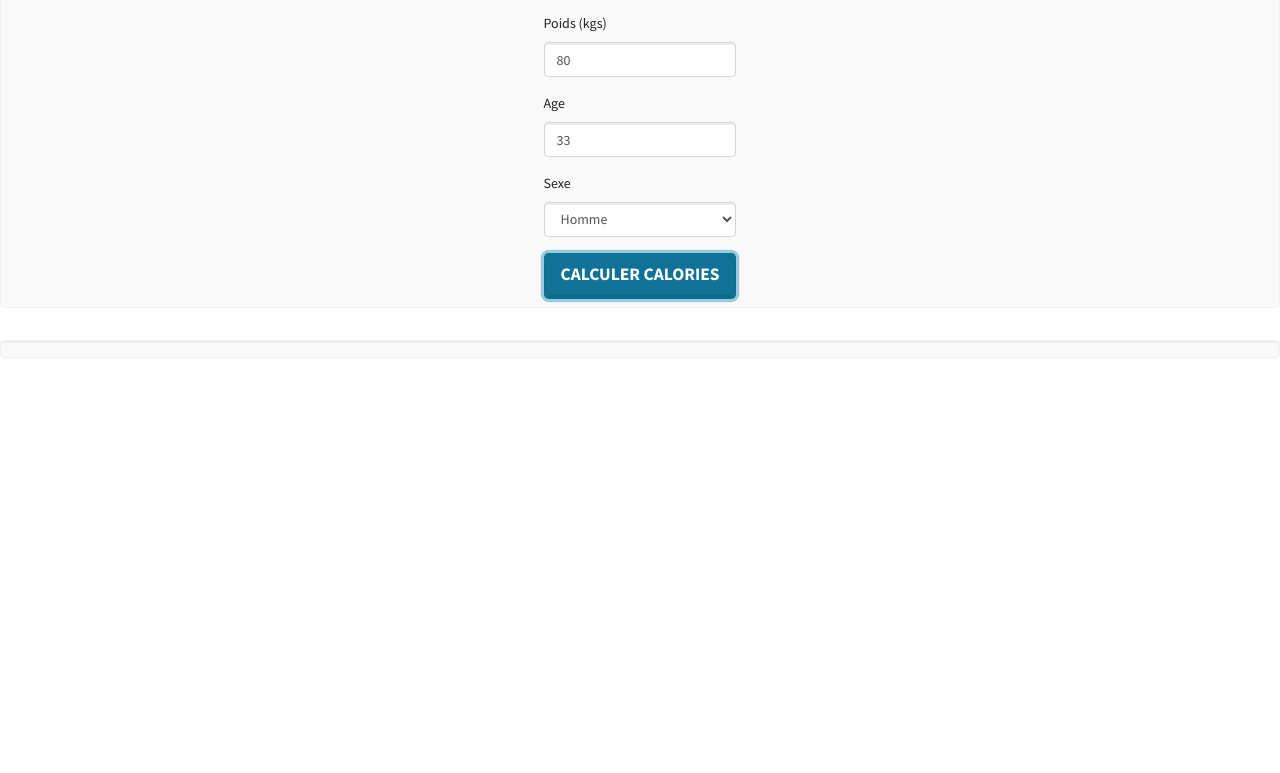
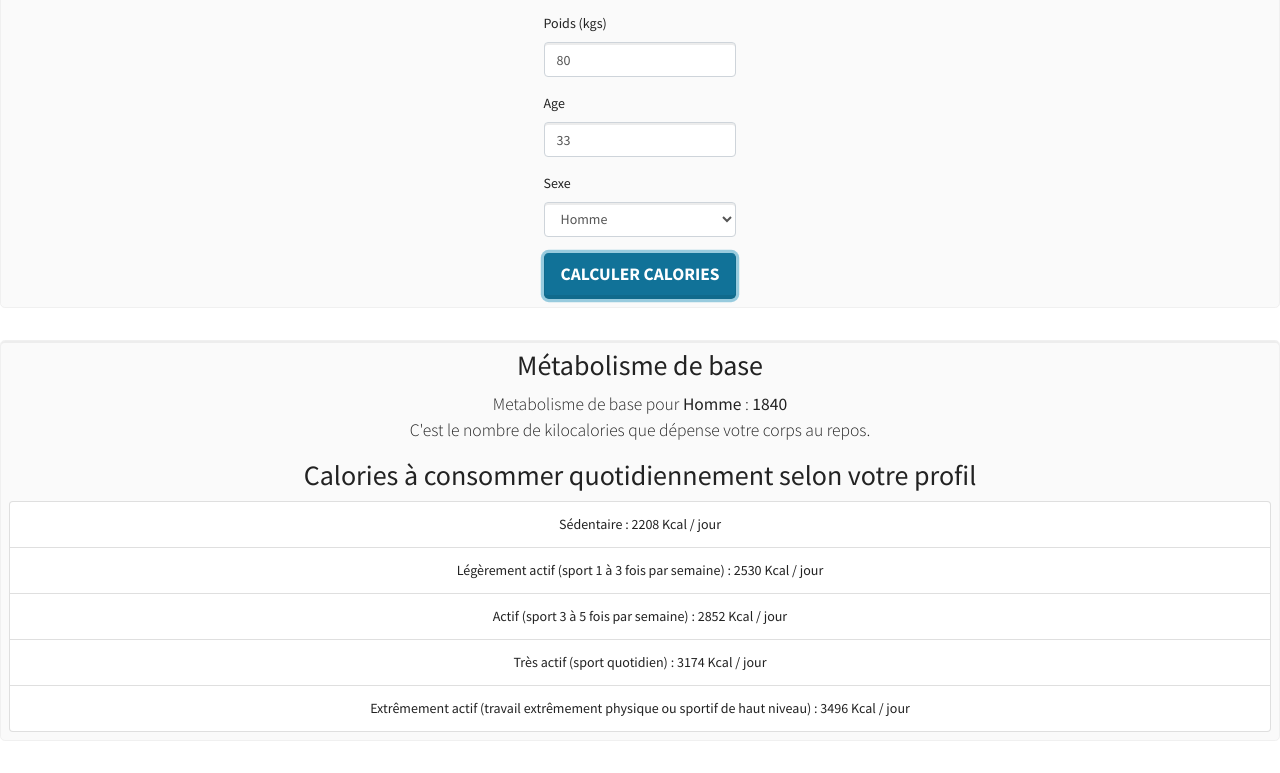
Before and after one commit to AlexARNcode/caloriesCalculator, a plain HTML site: page index.html in a window 1280 px wide. Both pictures are taken after a click on the button "Calculer calories". Shown: the part 126-899 px from the top of the page. Before the commit the page ends 800 px from the top, so only its background shows below. Drawn offline with Linux system fonts and the light colour scheme.

Commit message:
More modern DOM manipulation (clone HTMl template, custom it and display it)

```diff
--- a/index.html
+++ b/index.html
@@ -51,21 +51,22 @@
   </div>
 
   <!-- Output -->
-  <template id="output" class="p-2 text-center jumbotron">
-    <div id="output" class="p-2 text-center jumbotron">
+  <template id="outputTemplate" class="p-2 text-center jumbotron">
+    <div>
       <h2>Métabolisme de base</h2>
-      <p class="lead">Metabolisme de base pour <strong>Homme</strong> : <strong><!-- 1840 kilocalories par jour. --></strong><br>
+      <p class="lead">Metabolisme de base pour <strong id="gender"><!-- Homme --></strong> : <strong id="BasalMetabolismKcalPerDay"><!-- 1840 kilocalories par jour. --></strong><br>
         C'est le nombre de kilocalories que dépense votre corps au repos.</p>
       <h2>Calories à consommer quotidiennement selon votre profil</h2>
       <ul class="list-group">
-        <li class="list-group-item"><!-- Sédentaire : 2208 Kcal / jour --></li>
-        <li class="list-group-item"><!-- Légèrement actif (sport 1 à 3 fois par semaine) : 2530 Kcal / jour --></li>
-        <li class="list-group-item"><!-- Actif (sport 3 à 5 fois par semaine) : 2852 Kcal / jour --></li>
-        <li class="list-group-item"><!-- Très actif (sport quotidien) : 3174 Kcal / jour --></li>
-        <li class="list-group-item"><!-- Extrêmement actif (travail extrêmement physique ou sportif de haut niveau) : 3496 Kcal / jour --></li>
+        <li class="list-group-item">Sédentaire : <span id="sedentaryKcalPerDay">2208</span> Kcal / jour</li>
+        <li class="list-group-item">Légèrement actif (sport 1 à 3 fois par semaine) : <span id="lightlyActiveKcalPerDay">2530</span> Kcal / jour</li>
+        <li class="list-group-item">Actif (sport 3 à 5 fois par semaine) : <span id="activeKcalPerDay">2852</span> Kcal / jour</li>
+        <li class="list-group-item">Très actif (sport quotidien) : <span id="veryActiveKcalPerDay">3174</span> Kcal / jour</li>
+        <li class="list-group-item">Extrêmement actif (travail extrêmement physique ou sportif de haut niveau) : <span id="extremlyActiveKcalPerDay">3496</span> Kcal / jour</li>
       </ul>
     </div>
   </template>
+
   <div id="output" class="p-2 text-center jumbotron">
 
   </div>
--- a/scripts/calories.js
+++ b/scripts/calories.js
@@ -23,15 +23,25 @@ const extremelyActive = (metabolism * 1.9).toFixed(0);
 
 
 // Output for end user
-let output ="<h2>Métabolisme de base</h2>";
-output += `<p class="lead">Metabolisme de base pour <strong>${gender}</strong> : <strong>${metabolism} kilocalories par jour.</strong><br> C'est le nombre de kilocalories que dépense votre corps au repos.</p>`;
+const outputElement = document.getElementById('output');
+const outputTemplate = document.getElementById('outputTemplate');
 
-output += "<h2>Calories à consommer quotidiennement selon votre profil</h2>";
-output += `<ul class="list-group"><li class="list-group-item">Sédentaire : ${sedentary} Kcal / jour</li>`;
-output += `<li class="list-group-item">Légèrement actif (sport 1 à 3 fois par semaine) : ${lightlyActive} Kcal / jour</li>`;
-output += `<li class="list-group-item">Actif (sport 3 à 5 fois par semaine) : ${active} Kcal / jour</li>`;
-output += `<li class="list-group-item">Très actif (sport quotidien)  : ${reallyActive} Kcal / jour</li>`;
-output += `<li class="list-group-item">Extrêmement actif (travail extrêmement physique ou sportif de haut niveau) : ${extremelyActive} Kcal / jour</li></ul>`;
+// Clone the template
+const templateClone = outputTemplate.content.cloneNode(true);
 
-document.getElementById("output").innerHTML = output;
+// Modify the template values
+console.log(gender);
+templateClone.getElementById('gender').textContent = gender;
+templateClone.getElementById('BasalMetabolismKcalPerDay').textContent = metabolism;
+
+templateClone.getElementById('sedentaryKcalPerDay').textContent = sedentary;
+templateClone.getElementById('lightlyActiveKcalPerDay').textContent = lightlyActive;
+templateClone.getElementById('activeKcalPerDay').textContent = active;
+templateClone.getElementById('veryActiveKcalPerDay').textContent = reallyActive;
+templateClone.getElementById('extremlyActiveKcalPerDay').textContent = extremelyActive;
+
+// Reset the output area (to avoid repetition)
+outputElement.innerHTML = '';
+// Display the template on the page
+outputElement.appendChild(templateClone);
 }
```
